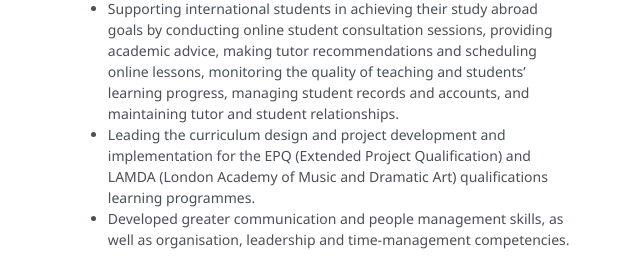
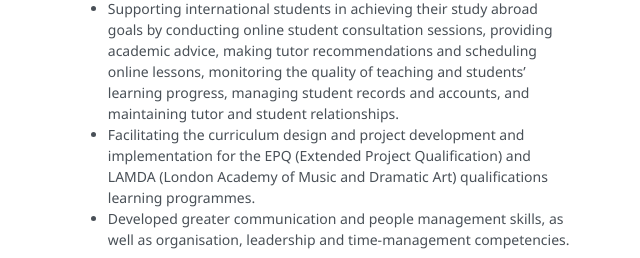
Before and after one commit to MoritzHamann/qu-xiao-com, a plain HTML site: page 2020/01/31/index/index.html in a window 1280 px wide. Shown: the part 1000-1258 px from the top of the page, 400-1040 px from the left. Drawn offline with Linux system fonts and the light colour scheme.

Commit message:
small cosmetic change

```diff
--- a/2020/01/31/index/index.html
+++ b/2020/01/31/index/index.html
@@ -128,7 +128,7 @@
 
             <li>Supporting international students in achieving their study abroad goals by conducting online student consultation sessions, providing academic advice, making tutor recommendations and scheduling online lessons, monitoring the quality of teaching and students’ learning progress, managing student records and accounts, and maintaining tutor and student relationships.</li>
 
-            <li>Leading the curriculum design and project development and implementation for the EPQ (Extended Project Qualification) and LAMDA (London Academy of Music and Dramatic Art) qualifications learning programmes.</li>
+            <li>Facilitating the curriculum design and project development and implementation for the EPQ (Extended Project Qualification) and LAMDA (London Academy of Music and Dramatic Art) qualifications learning programmes.</li>
 
             <li>Developed greater communication and people management skills, as well as organisation, leadership and time-management competencies.</li>
 
```
Also changed, not shown: archives/2020/01/index.html (+1 -1 lines), archives/2020/index.html (+1 -1 lines), archives/index.html (+1 -1 lines), index.html (+1 -1 lines).
